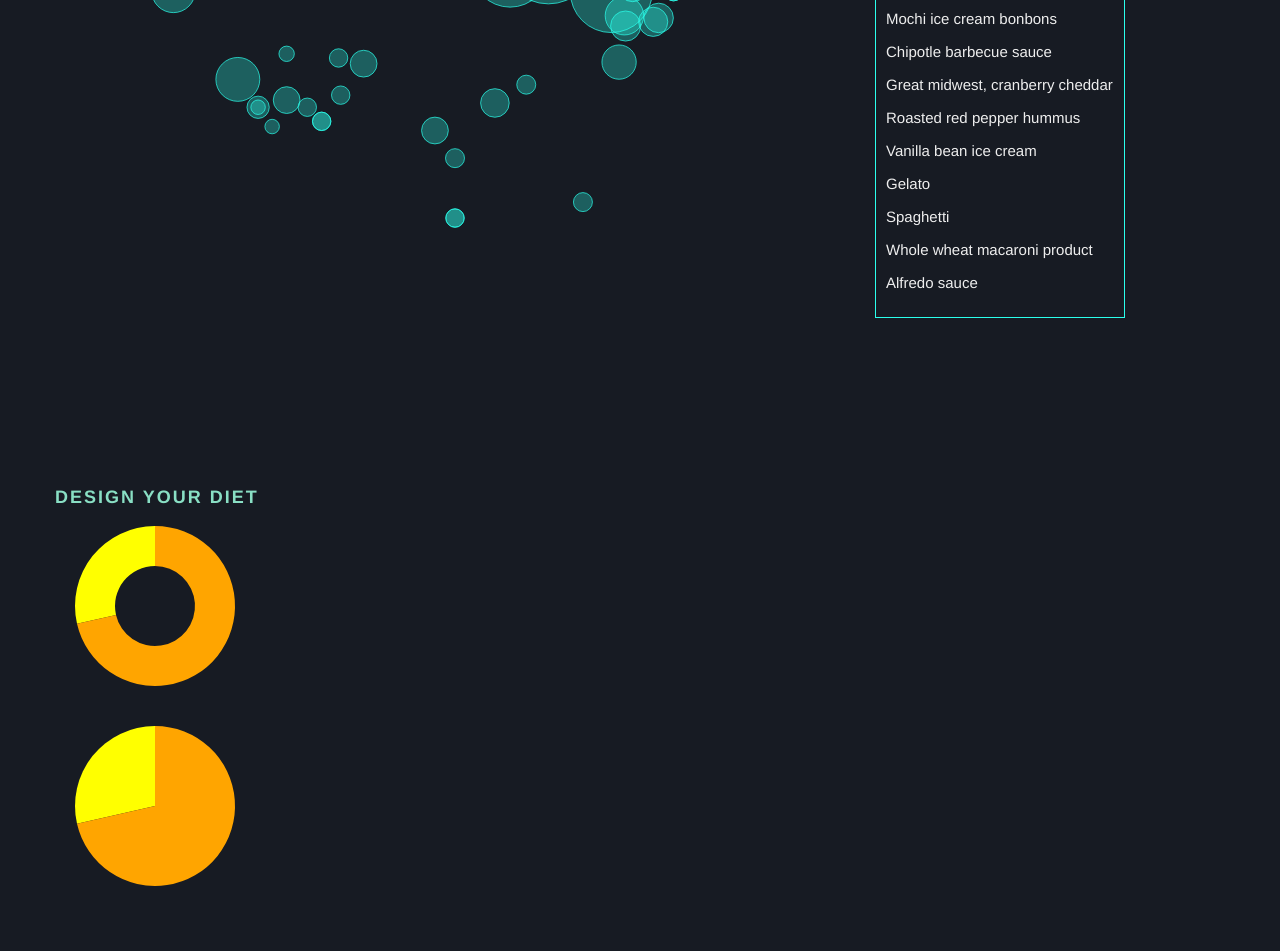
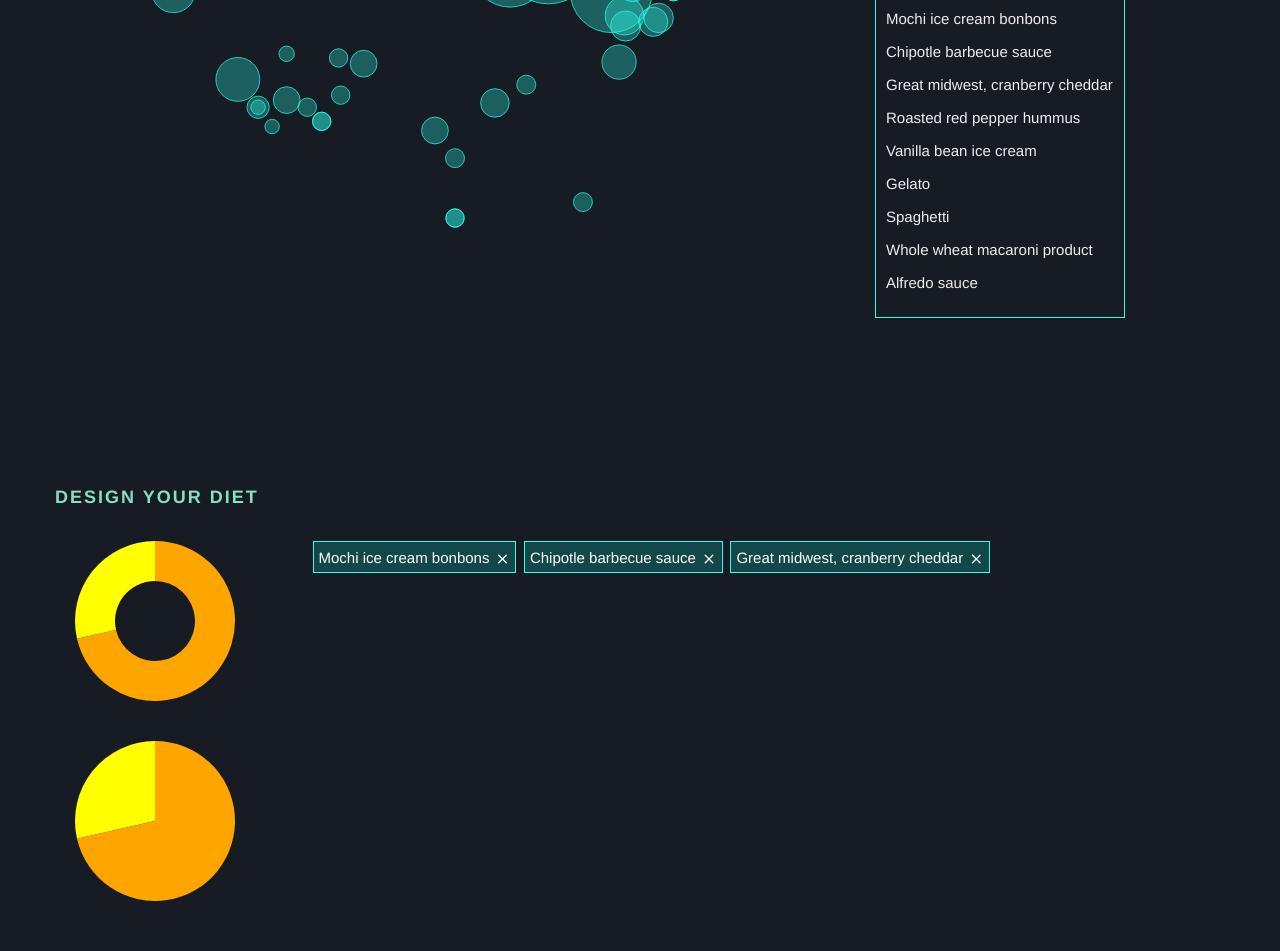
Before and after one commit to chameleonTK/know-your-food, a plain HTML site: page index.html in a window 1280 px wide. Shown: the part 829-1780 px from the top of the page. Drawn offline with nearby package versions, Linux system fonts and the light colour scheme.

Commit message:
tag label

```diff
--- a/BubbleChart.js
+++ b/BubbleChart.js
@@ -62,7 +62,7 @@ var BubbleChart = function(domSelection, data, options) {
 
     this.svg
     .append("text")
-    .attr("dx", width-65)
+    .attr("dx", width-70)
     .attr("dy", height-20)
     .text("30%")
     .style("font-size", "28px")
--- a/DesignApp.js
+++ b/DesignApp.js
@@ -20,13 +20,15 @@ DesignApp.prototype.visualize = function(data) {
     function innerText() {
         return "450";
     }
-    // var itemDOMs = _.slice(data, 0, 200).map((d) => {
-    //     return  $('<li>').html(_.capitalize(d.name));
-    // })
+    var itemDOMs = _.slice(_data, 0, 200).map((d) => {
+        _dom = $('<li>').append($('<span>').html(_.capitalize(d.name)));
+        _dom.append('<i class="tiny material-icons dp48">close</i>')
+        return  _dom;
+    })
 
-    // _.forEach(itemDOMs, (d) => {
-    //     $("#food-tag-list").append(d);
-    // })
+    _.forEach(itemDOMs, (d) => {
+        $("#food-tag-list > ul").append(d);
+    })
 }
 
 var designApp = new DesignApp();
--- a/FilterApp.js
+++ b/FilterApp.js
@@ -59,7 +59,7 @@ function FilterApp() {
             -38*0.5,
             -59*0.5,
             -41*0.5,
-            -55.3*0.5,
+            -35*0.5,
             -60*0.5,
             -35*0.5,
         ]
--- a/custom.css
+++ b/custom.css
@@ -28,7 +28,6 @@ h1{
 }
 
 .search-area .search-box{
-    border: #2bffeb;
     border: #2bffeb 1px solid;
     height: 500px;
     width: 250px;
@@ -55,5 +54,22 @@ h1{
 #food-list li:hover{
     background-color: #2bffeb;
     color: #000;
+}
 
+#food-tag-list li{
+    border: #2bffeb 1px solid;
+    color: #fff;
+    padding: 8px 5px 5px 5px;
+    display: inline-block;
+    background-color: #00ffe433;
+    margin-left: 7.5px;
 }
+
+#food-tag-list li > span {
+    margin-right: 5px;
+}
+
+.material-icons{
+    cursor: pointer;
+    vertical-align: middle;
+}
--- a/index.html
+++ b/index.html
@@ -6,8 +6,9 @@
     <meta name="viewport" content="width=device-width, initial-scale=1.0">
     <meta http-equiv="X-UA-Compatible" content="ie=edge">
     <title>Which diet is right for me? :: CS5044 Information Visualisation</title>
-    <link href="//netdna.bootstrapcdn.com/font-awesome/4.0.3/css/font-awesome.css" rel="stylesheet">
+
     <link rel="stylesheet" href="https://cdnjs.cloudflare.com/ajax/libs/materialize/1.0.0/css/materialize.min.css">
+    <link href="https://fonts.googleapis.com/icon?family=Material+Icons" rel="stylesheet">
     <link href="base.css" media="screen" rel="stylesheet" type="text/css">
     <link href="custom.css" media="screen" rel="stylesheet" type="text/css">
 
@@ -134,17 +135,19 @@
     </div>
 
     <div class="container" style="margin-bottom:30px">
-        <h1>Design your diet</h1>
-        <div class="detail-area">
-            <div class="chartContainer">
+        <h1>Design your diet </h1>
+        <div class="detail-area" style="margin-top:15px">
+            <div class="chartContainer" style="float: left;">
                 <div id="chart-calories" class="chart small"></div>
                 <div id="chart-proportion" class="chart small"></div>
             </div>
-            <div class="chartContainer">
+            <div class="chartContainer" style="float: left;padding-top: 20px;padding-left: 50px;">
                 <div id="food-tag-list" class="chart small">
                     <ul></ul>
                 </div>
-                <div id="chart-nutrients-detail" class="chart small"></div>
+                <div id="chart-nutrients-detail" class="chart small">
+
+                </div>
             </div>
             <div style="clear:both"></div>
         </div>
```
